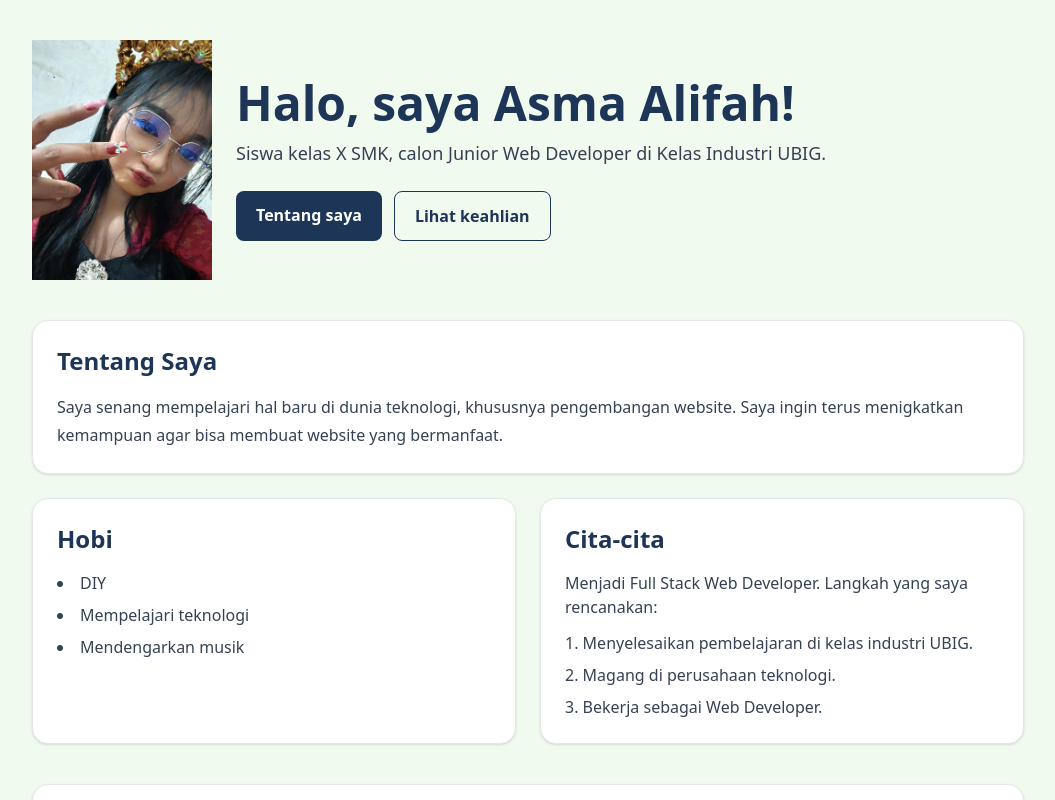
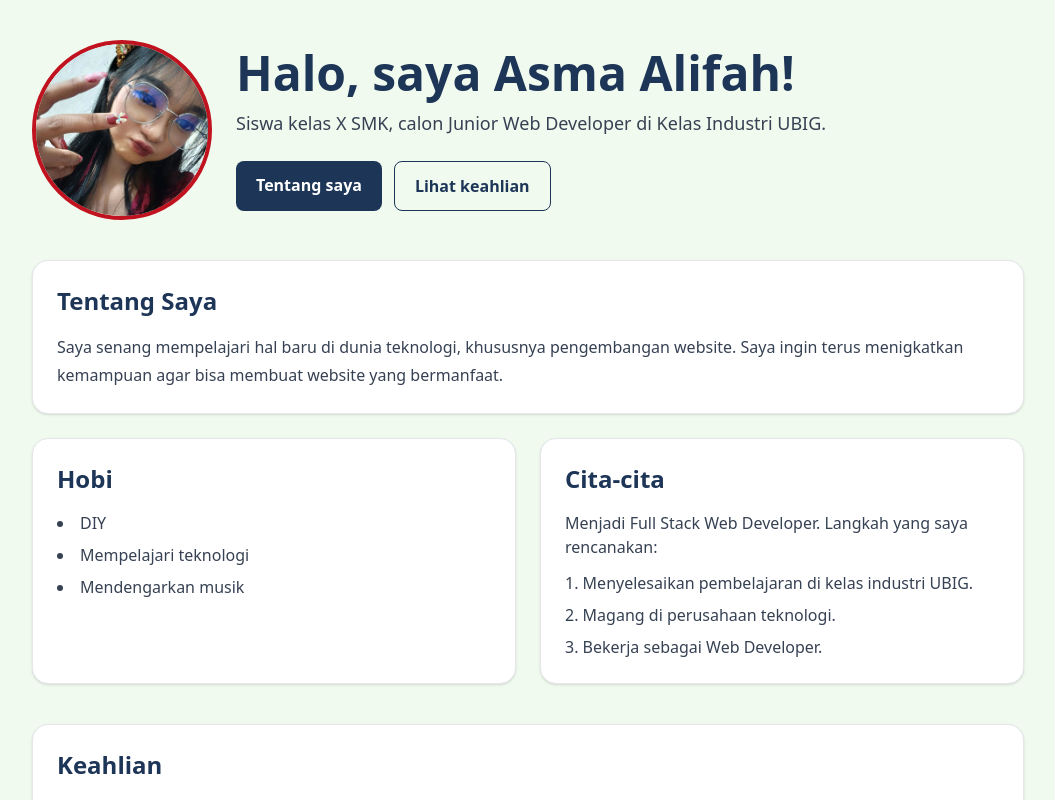
Before and after one commit to Asmaalifah/portofolio-next, a Next.js app: page / in a window 1280 px wide. Shown: the top 800 px of the page, without its empty margins (112-1167 px from the left). Built offline with nearby package versions, Linux system fonts and the light colour scheme.

Commit message:
menambahkan portofolio Next.js

```diff
--- a/src/components/Hero.jsx
+++ b/src/components/Hero.jsx
@@ -9,7 +9,7 @@ export default function Hero({ nama, tagline }) {
         width={180}
         height={180}
         loading="eager"
-        clasName="h-45 w-45 shrink-0 rounded-full border-4 border-aksen object-cover"
+          className="h-[180px] w-[180px] shrink-0 rounded-full border-4 border-aksen object-cover"
       />
 
       <div>
```
